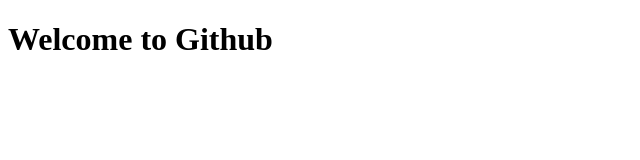
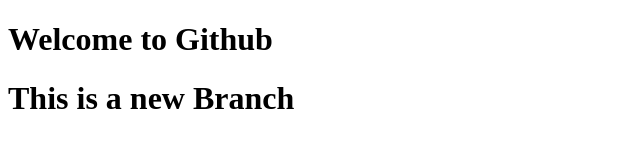
Before and after one commit to adesinaoluwaseun/portfolio, a plain HTML site: page index.html in a window 1280 px wide. Shown: the whole page, without its empty margins (0-640 px from the left). Drawn offline with Linux system fonts and the light colour scheme.

Commit message:
add more info to index page

```diff
--- a/index.html
+++ b/index.html
@@ -8,5 +8,6 @@
 </head>
 <body>
     <h1>Welcome to Github</h1>
+    <h1>This is a new Branch</h1>
 </body>
 </html>
```
